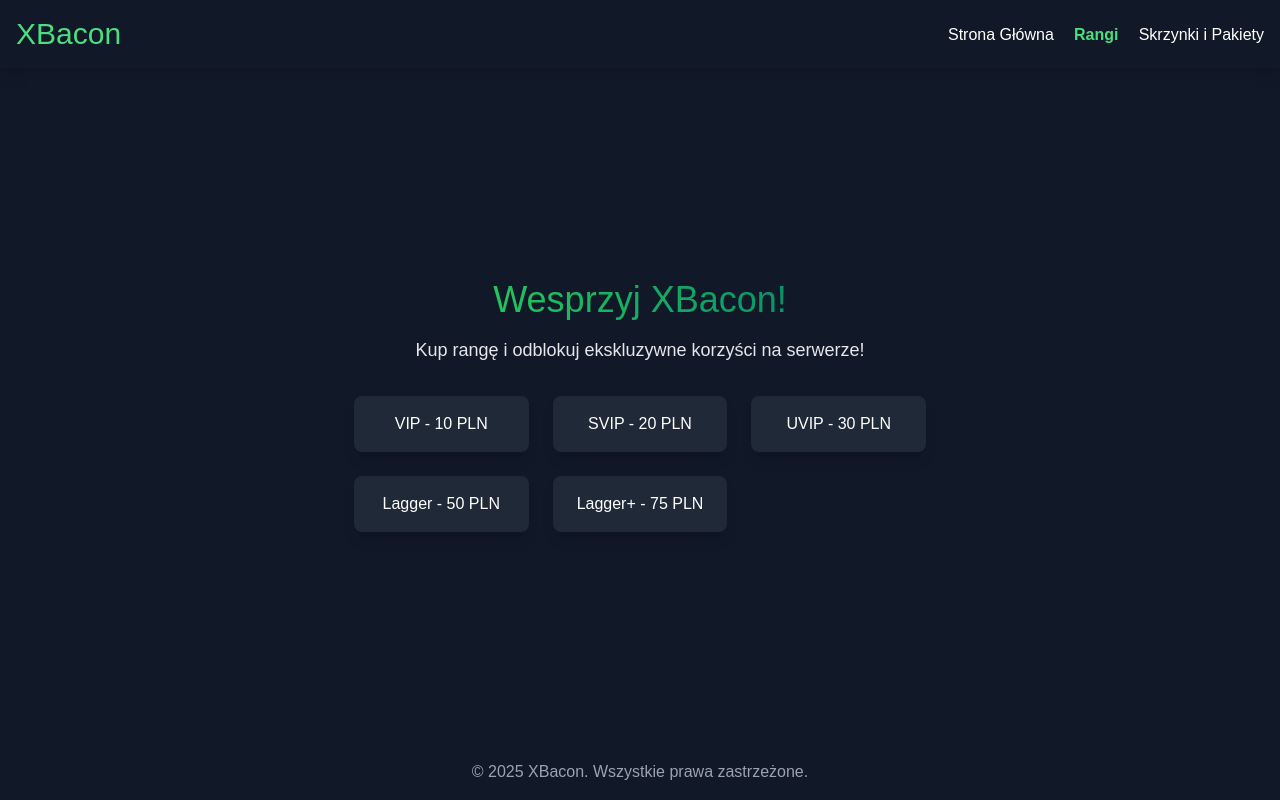
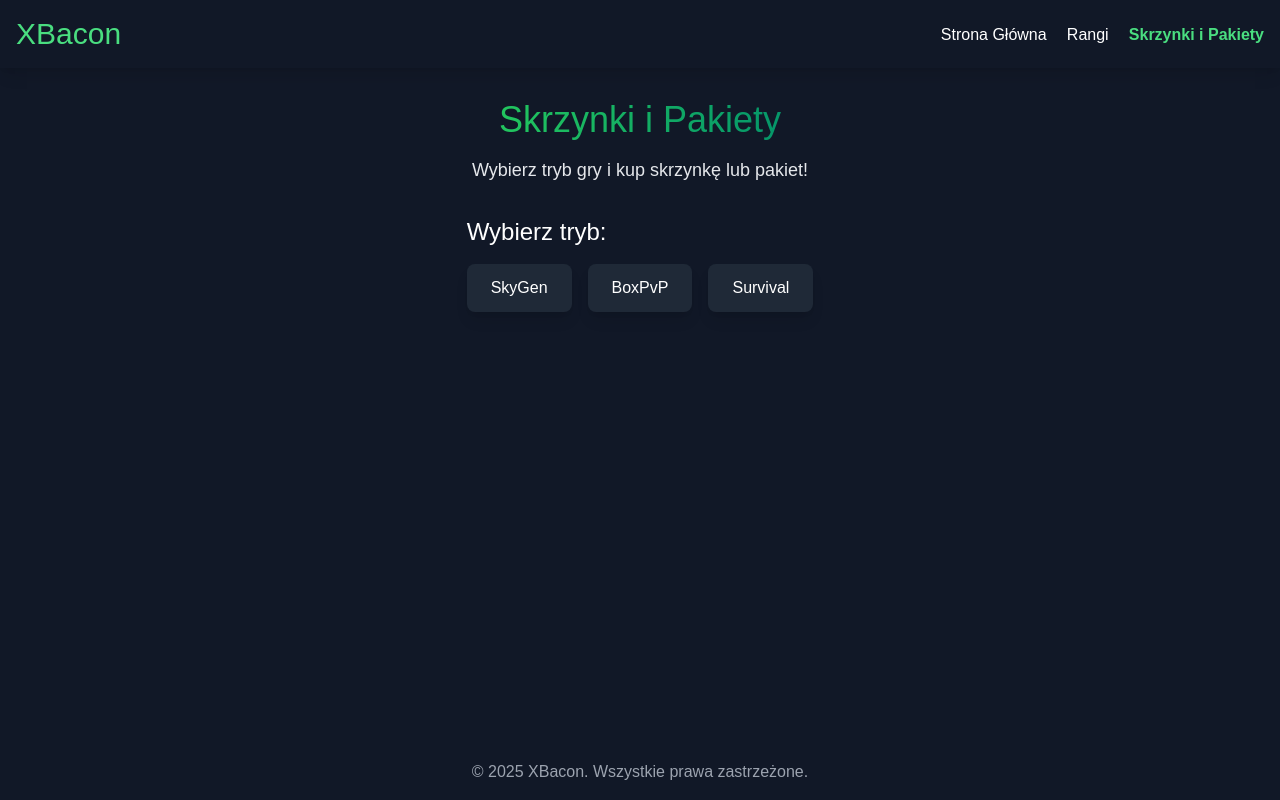
Before and after one commit to dfgssgdfg/XBShop, a plain HTML site: page ranks.html in a window 1280 px wide. Drawn offline with nearby package versions, Linux system fonts and the light colour scheme; a web font is replaced by a local one.

Commit message:
Update ranks.html

```diff
--- a/ranks.html
+++ b/ranks.html
@@ -3,7 +3,7 @@
 <head>
   <meta charset="UTF-8">
   <meta name="viewport" content="width=device-width, initial-scale=1.0">
-  <title>XBacon - Rangi</title>
+  <title>XBacon - Skrzynki i Pakiety</title>
   <script src="https://cdn.tailwindcss.com"></script>
   <link href="https://fonts.cdnfonts.com/css/minecraftia" rel="stylesheet">
   <style>
@@ -33,23 +33,33 @@
       <h1 class="text-3xl minecraft-font text-green-400">XBacon</h1>
       <div class="space-x-4">
         <a href="index.html" class="text-white hover:text-green-400 minecraft-font">Strona Główna</a>
-        <a href="ranks.html" class="text-green-400 font-semibold minecraft-font">Rangi</a>
-        <a href="crates.html" class="text-white hover:text-green-400 minecraft-font">Skrzynki i Pakiety</a>
+        <a href="ranks.html" class="text-white hover:text-green-400 minecraft-font">Rangi</a>
+        <a href="crates.html" class="text-green-400 font-semibold minecraft-font">Skrzynki i Pakiety</a>
       </div>
     </div>
   </nav>
 
   <!-- Main Content -->
-  <main class="container mx-auto p-8 flex-grow flex flex-col items-center justify-center">
-    <h2 class="text-4xl minecraft-font mb-4 bg-clip-text text-transparent bg-gradient-to-r from-green-500 to-emerald-600 fade-in">Wesprzyj XBacon!</h2>
-    <p class="text-lg mb-8 text-gray-200 fade-in minecraft-font">Kup rangę i odblokuj ekskluzywne korzyści na serwerze!</p>
+  <main class="container mx-auto p-8 flex-grow flex flex-col items-center">
+    <h2 class="text-4xl minecraft-font mb-4 bg-clip-text text-transparent bg-gradient-to-r from-green-500 to-emerald-600 fade-in">Skrzynki i Pakiety</h2>
+    <p class="text-lg mb-8 text-gray-200 fade-in minecraft-font">Wybierz tryb gry i kup skrzynkę lub pakiet!</p>
 
-    <div id="rank-section" class="grid grid-cols-1 sm:grid-cols-2 lg:grid-cols-3 gap-6 max-w-4xl fade-in">
-      <button class="option-button bg-gray-800 border-3 border-green-500 text-white minecraft-font py-4 px-6 rounded-lg hover:bg-green-500 hover:text-black shadow-lg" onclick="purchase('VIP')">VIP - 10 PLN</button>
-      <button class="option-button bg-gray-800 border-3 border-green-500 text-white minecraft-font py-4 px-6 rounded-lg hover:bg-green-500 hover:text-black shadow-lg" onclick="purchase('SVIP')">SVIP - 20 PLN</button>
-      <button class="option-button bg-gray-800 border-3 border-green-500 text-white minecraft-font py-4 px-6 rounded-lg hover:bg-green-500 hover:text-black shadow-lg" onclick="purchase('UVIP')">UVIP - 30 PLN</button>
-      <button class="option-button bg-gray-800 border-3 border-green-500 text-white minecraft-font py-4 px-6 rounded-lg hover:bg-green-500 hover:text-black shadow-lg" onclick="purchase('Lagger')">Lagger - 50 PLN</button>
-      <button class="option-button bg-gray-800 border-3 border-green-500 text-white minecraft-font py-4 px-6 rounded-lg hover:bg-green-500 hover:text-black shadow-lg" onclick="purchase('Lagger+')">Lagger+ - 75 PLN</button>
+    <div id="mode-section" class="mb-8 fade-in">
+      <h3 class="text-2xl minecraft-font mb-4">Wybierz tryb:</h3>
+      <div class="flex flex-wrap justify-center gap-4">
+        <button class="option-button bg-gray-800 border-3 border-green-500 text-white minecraft-font py-3 px-6 rounded-lg hover:bg-green-500 hover:text-black shadow-lg" onclick="selectMode('SkyGen')">SkyGen</button>
+        <button class="option-button bg-gray-800 border-3 border-green-500 text-white minecraft-font py-3 px-6 rounded-lg hover:bg-green-500 hover:text-black shadow-lg" onclick="selectMode('BoxPvP')">BoxPvP</button>
+        <button class="option-button bg-gray-800 border-3 border-green-500 text-white minecraft-font py-3 px-6 rounded-lg hover:bg-green-500 hover:text-black shadow-lg" onclick="selectMode('Survival')">Survival</button>
+      </div>
+    </div>
+
+    <div id="crate-section" class="hidden grid grid-cols-1 sm:grid-cols-2 lg:grid-cols-3 gap-6 max-w-4xl fade-in">
+      <h3 class="text-2xl minecraft-font mb-4 col-span-full">Skrzynki dla trybu <span id="mode-name"></span>:</h3>
+      <button class="option-button bg-gray-800 border-3 border-green-500 text-white minecraft-font py-4 px-6 rounded-lg hover:bg-green-500 hover:text-black shadow-lg" onclick="purchase('Skrzynia Startowa')">Skrzynia Startowa - 5 PLN</button>
+      <button class="option-button bg-gray-800 border-3 border-green-500 text-white minecraft-font py-4 px-6 rounded-lg hover:bg-green-500 hover:text-black shadow-lg" onclick="purchase('Skrzynia Premium')">Skrzynia Premium - 15 PLN</button>
+      <button class="option-button bg-gray-800 border-3 border-green-500 text-white minecraft-font py-4 px-6 rounded-lg hover:bg-green-500 hover:text-black shadow-lg" onclick="purchase('Skrzynia Legend')">Skrzynia Legend - 25 PLN</button>
+      <button class="option-button bg-gray-800 border-3 border-green-500 text-white minecraft-font py-4 px-6 rounded-lg hover:bg-green-500 hover:text-black shadow-lg" onclick="purchase('Pakiet Startowy')">Pakiet Startowy - 10 PLN</button>
+      <button class="option-button bg-gray-800 border-3 border-green-500 text-white minecraft-font py-4 px-6 rounded-lg hover:bg-green-500 hover:text-black shadow-lg" onclick="purchase('Pakiet Pro')">Pakiet Pro - 30 PLN</button>
     </div>
   </main>
 
@@ -59,6 +69,12 @@
   </footer>
 
   <script>
+    function selectMode(mode) {
+      document.getElementById("mode-name").textContent = mode;
+      document.getElementById("crate-section").classList.remove("hidden");
+      document.getElementById("mode-section").classList.add("hidden");
+    }
+
     function purchase(item) {
       alert(`Zakupiono: ${item}`);
       // W rzeczywistej implementacji przekieruj do bramki płatniczej
```
